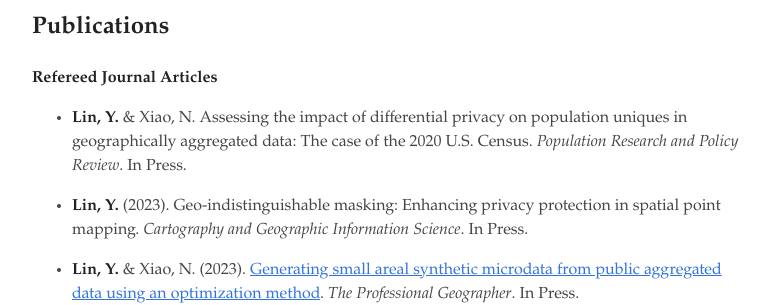
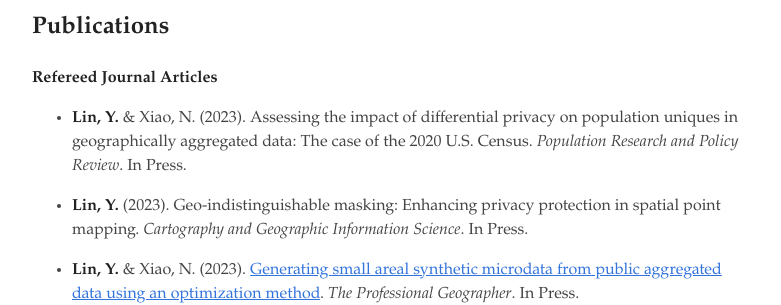
Before and after one commit to linyuehzzz/linyuehzzz.github.io, a Jekyll site: the page built from publications.md, in a window 1280 px wide. Shown: the part 130-435 px from the top of the page, without its empty margins (248-1029 px from the left). Built offline with Jekyll 4.4.1, drawn with Linux system fonts in a browser that asks for light colours.

Commit message:
Update publications.md

```diff
--- a/publications.md
+++ b/publications.md
@@ -7,7 +7,7 @@ permalink: /publications
 
 **Refereed Journal Articles**
 
-- **Lin, Y.** & Xiao, N. Assessing the impact of differential privacy on population uniques in geographically aggregated data: The case of the 2020 U.S. Census. *Population Research and Policy Review*. In Press.
+- **Lin, Y.** & Xiao, N. (2023). Assessing the impact of differential privacy on population uniques in geographically aggregated data: The case of the 2020 U.S. Census. *Population Research and Policy Review*. In Press.
 
 - **Lin, Y.** (2023). Geo-indistinguishable masking: Enhancing privacy protection in spatial point mapping. *Cartography and Geographic Information Science*. In Press.
 
```
